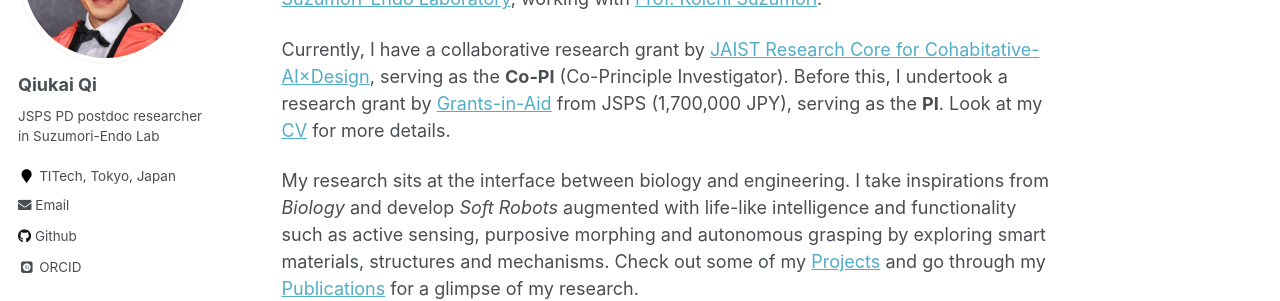
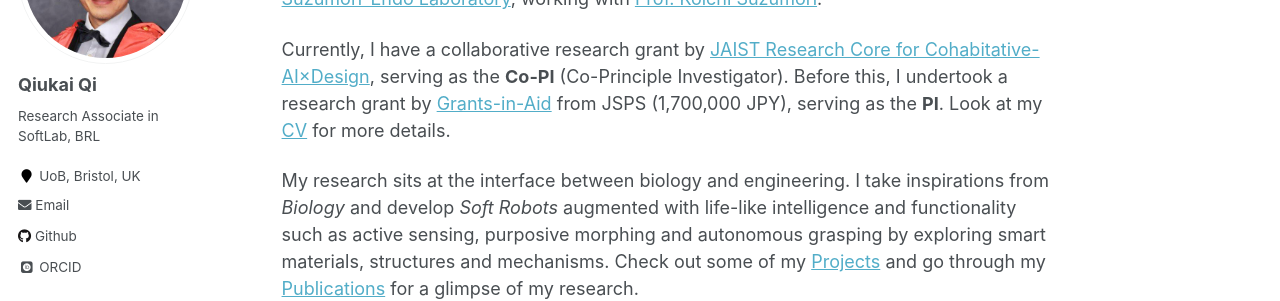
Before and after one commit to QiukaiQi/qiukaiqi.github.io, a Jekyll site: the page built from _pages/about.md, in a window 1280 px wide. Shown: the part 229-530 px from the top of the page. Built offline with Jekyll 4.4.1, drawn with Linux system fonts in a browser that asks for light colours; some web fonts are replaced.

Commit message:
Update _config.yml

```diff
--- a/_config.yml
+++ b/_config.yml
@@ -79,11 +79,11 @@ analytics:
 author:
   name             : "Qiukai Qi"
   avatar           : "profilev2.jpg"
-  bio              : "JSPS PD postdoc researcher in Suzumori-Endo Lab"
-  location         : "TITech, Tokyo, Japan"
+  bio              : "Research Associate in SoftLab, BRL"
+  location         : "UoB, Bristol, UK"
   employer         :
   googlescholar    : # "https://scholar.google.co.uk/citations?user=ubuy4zYAAAAJ"
-  email            : "qiukai.qi715@gmail.com, dr.qiukai.qi@gmail.com"
+  email            : "qiukai.qi@bristol.ac.uk, qiukai.qi715@gmail.com"
   uri              :
   bitbucket        : # "KrishnaManaswiD"
   codepen          :
```
